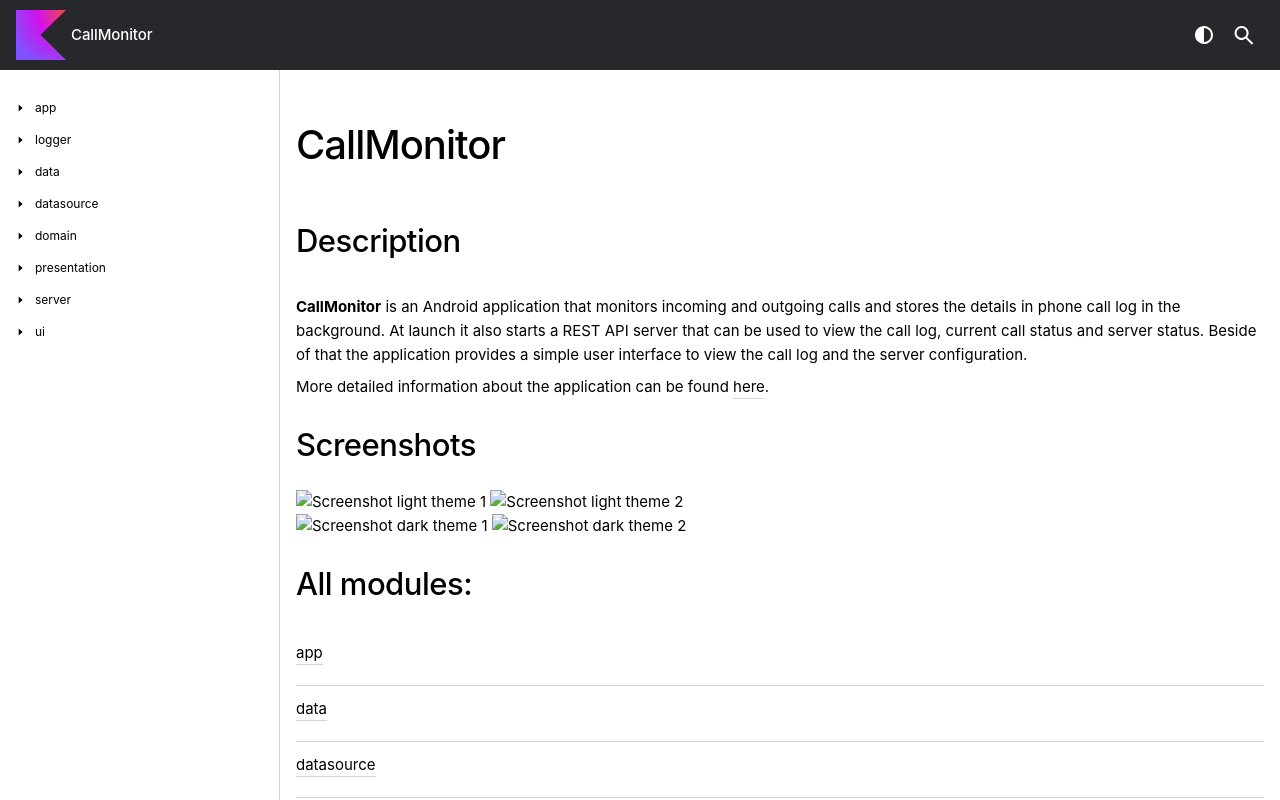
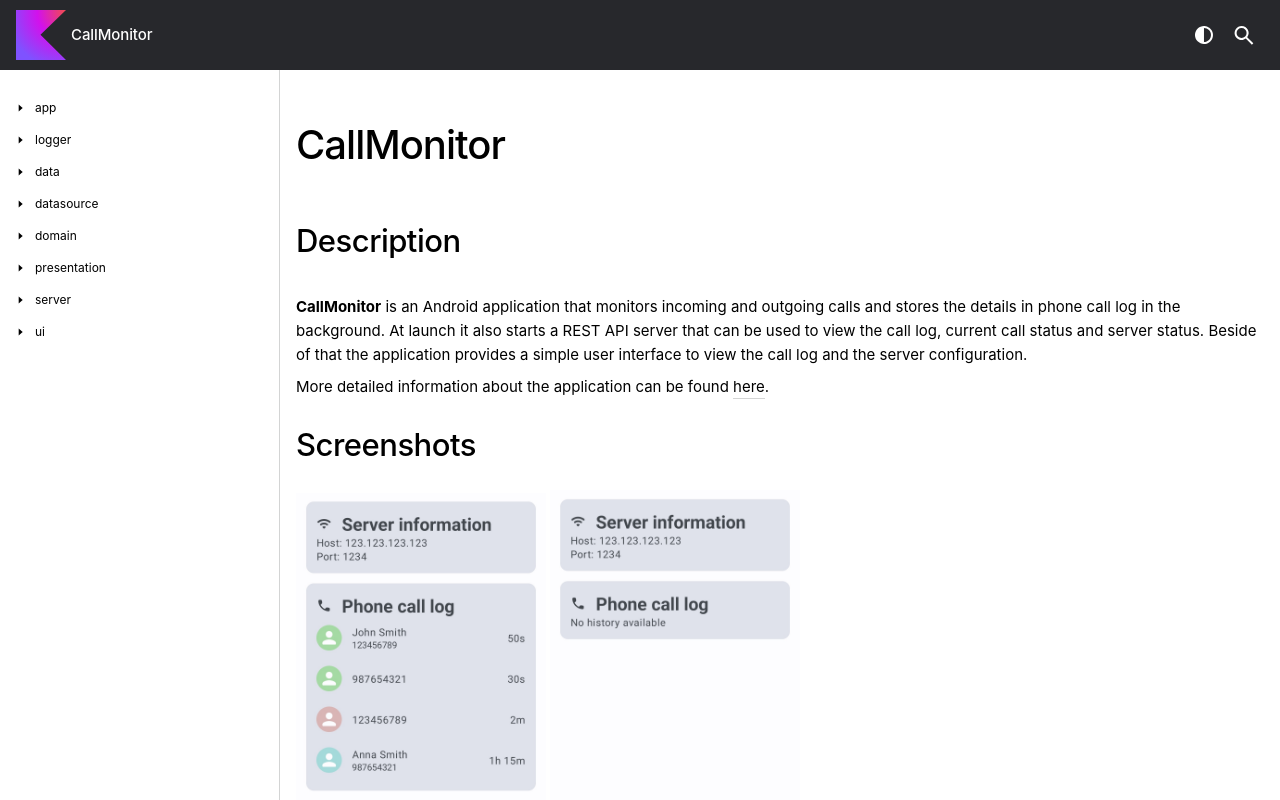
Before and after one commit to swistak7171/CallMonitor, a plain HTML site: page docs/index.html in a window 1280 px wide. Drawn offline with Linux system fonts and the light colour scheme; a web font is replaced by a local one.

Commit message:
Adjust screenshots path

```diff
--- a/docs/index.html
+++ b/docs/index.html
@@ -72,12 +72,12 @@
       <h2 class=""> Screenshots</h2>
 <div>
     <div>
-        <img src="/screenshots/screenshot_light_theme_1.jpg" alt="Screenshot light theme 1" width="250">
-        <img src="/screenshots/screenshot_light_theme_2.jpg" alt="Screenshot light theme 2" width="250">
+        <img src="images/screenshot_light_theme_1.jpg" alt="Screenshot light theme 1" width="250">
+        <img src="images/screenshot_light_theme_2.jpg" alt="Screenshot light theme 2" width="250">
     </div>
     <div>
-        <img src="/screenshots/screenshot_dark_theme_1.jpg" alt="Screenshot dark theme 1" width="250">
-        <img src="/screenshots/screenshot_dark_theme_2.jpg" alt="Screenshot dark theme 2" width="250">
+        <img src="images/screenshot_dark_theme_1.jpg" alt="Screenshot dark theme 1" width="250">
+        <img src="images/screenshot_dark_theme_2.jpg" alt="Screenshot dark theme 2" width="250">
     </div>
 </div>    </div>
     <h2 class="">All modules:</h2>
```
Also changed, not shown: 1 other file.
